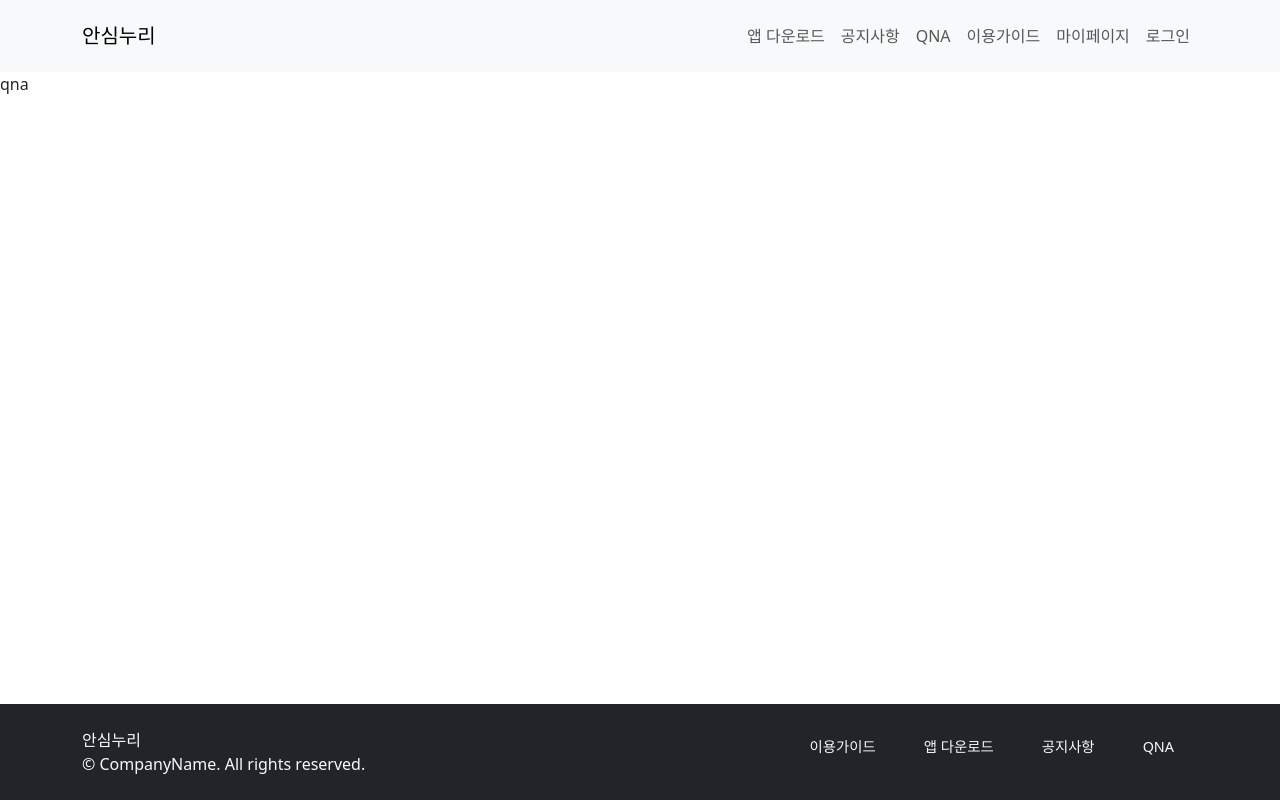
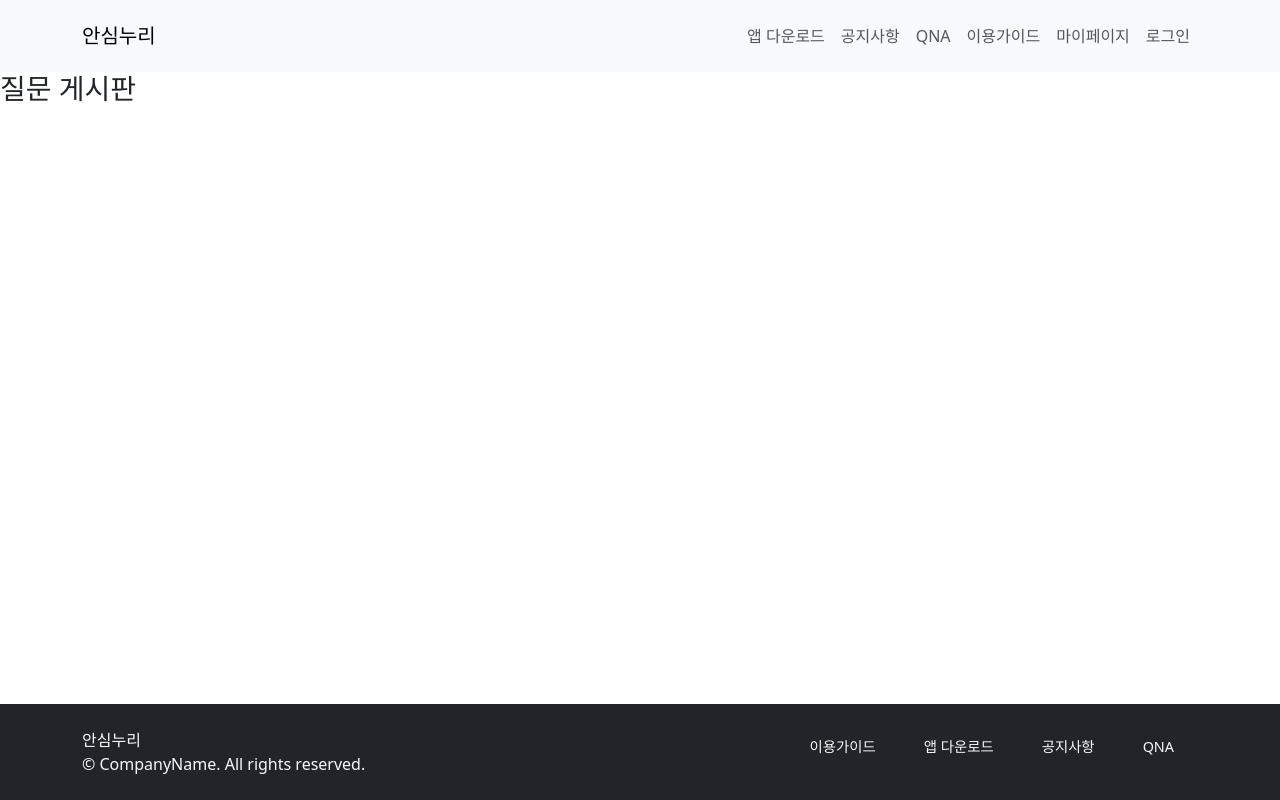
Before and after one commit to MoondaeGI/Ansimnuri_front_END2END, a React (Create React App) app: page /qna in a window 1280 px wide. Built offline with nearby package versions, Linux system fonts and the light colour scheme.

Commit message:
modified Board

```diff
--- a/src/page/board/Board.jsx
+++ b/src/page/board/Board.jsx
@@ -1,7 +1,10 @@
 import { Detail, List, Write } from "./component";
 
-const Board = ({type}) => {
-  return <div>{type}</div>;
+const Board = ({type, title}) => {
+  return (
+      <div>
+          <h3>{title}</h3>
+      </div>);
 };
 
 export default Board;
--- a/src/page/board/Notice.jsx
+++ b/src/page/board/Notice.jsx
@@ -1,5 +1,5 @@
 import Board from './Board';
 
 export const Notice = () => {
-    return <Board type="notice" />
+    return <Board type="notice" title="공지게시판" />
 }
--- a/src/page/board/Qna.jsx
+++ b/src/page/board/Qna.jsx
@@ -1,5 +1,5 @@
 import Board from "./Board";
 
 export const Qna = () => {
-    return <Board type="qna" />
+    return <Board type="qna" title="질문 게시판" />
 }
```
